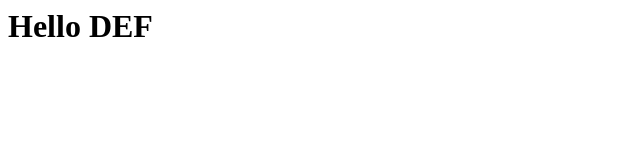
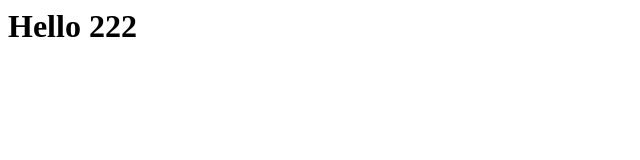
Before and after one commit to peterpeterparker/v2cert, a website: page src/v2cert_frontend/src/hello/index.html in a window 1280 px wide. Shown: the full height of the page, 0-640 px from the left. Drawn offline with Linux system fonts and the light colour scheme.

Commit message:
feat: update content as deployed

```diff
--- a/src/v2cert_frontend/src/hello/index.html
+++ b/src/v2cert_frontend/src/hello/index.html
@@ -1,5 +1,5 @@
 <html lang="en">
-  <body>
-    <h1>Hello DEF</h1>
-  </body>
+<body>
+<h1>Hello 222</h1>
+</body>
 </html>
```
